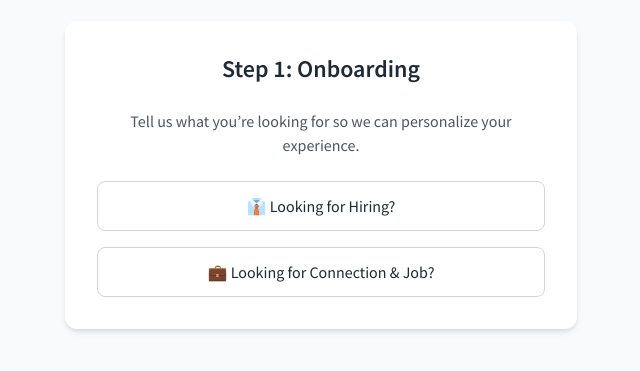
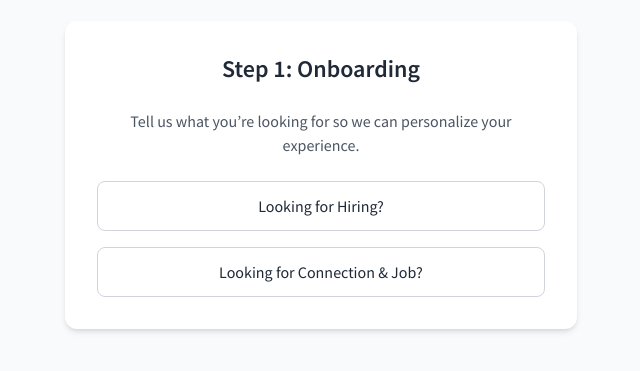
Before and after one commit to Ssharma0355/react-tech-social-media, a React (Create React App) app: page /onboarding in a window 1280 px wide. Shown: the part 225-596 px from the top of the page, without its empty margins (319-959 px from the left). Built offline with nearby package versions, Linux system fonts and the light colour scheme.

Commit message:
Added Toast message for better UI

```diff
--- a/package.json
+++ b/package.json
@@ -14,10 +14,12 @@
     "react": "^18.3.1",
     "react-circular-progressbar": "^2.2.0",
     "react-dom": "^18.3.1",
+    "react-hot-toast": "^2.6.0",
     "react-icons": "^5.5.0",
     "react-router-dom": "^7.8.2",
     "react-scripts": "5.0.1",
     "react-tinder-card": "^1.6.4",
+    "react-toastify": "^11.0.5",
     "web-vitals": "^2.1.4",
     "zustand": "^5.0.8"
   },
--- a/src/App.js
+++ b/src/App.js
@@ -4,12 +4,14 @@ import routes from "./routes/routes";
 import PrivateRoute from "./routes/PrivateRoute";
 import Navbar from "./components/Navbar";
 import useThemeStore from "./store/themeStore";
+import { Toaster } from "react-hot-toast";
 
 function App() {
   const darkMode = useThemeStore((state) => state.darkMode);
 
   return (
     <div className={`${darkMode ? "dark" : ""} min-h-screen`}>
+        <Toaster position="top-right" reverseOrder={false} />
       <div className="bg-lightBg text-lightText dark:bg-darkBg dark:text-darkText transition-colors duration-300 min-h-screen flex flex-col">
         <Router>
           <Routes>
--- a/src/pages/authpage/SignupPage.js
+++ b/src/pages/authpage/SignupPage.js
@@ -4,6 +4,8 @@ import NavLayout from "../../layouts/NavLayout";
 import CaruselSection from "../landingpage/Section1/CaruselSection";
 import { Link, useNavigate } from "react-router-dom";
 import useAuthStore from "../../store/authStore"; // ✅ import store
+import toast from "react-hot-toast";
+
 
 const SignupPage = () => {
   const darkMode = useThemeStore((state) => state.darkMode);
@@ -22,9 +24,10 @@ const handleSubmit = async (e) => {
   if (firstName && lastName && email && password) {
     const result = await signup();
     if (result.success) {
+      toast.success(result.data.message);
       navigate("/verify-email");
     } else {
-      alert(result.error);
+     toast.error(result.error);
     }
   } else {
     alert("Please fill all required fields.");
@@ -41,6 +44,7 @@ const handleSubmit = async (e) => {
       <main
         className={`${darkMode ? "dark" : ""} h-[90vh] md:min-h-screen flex items-center`}
       >
+
         <div className="flex flex-col md:flex-row items-center justify-center gap-12 px-6 py-8 w-full max-w-6xl mx-auto">
           {/* Left Panel - Form */}
           <div className="flex flex-col w-full md:w-1/2 p-6 bg-white rounded-xl shadow-md gap-6">
--- a/src/pages/onboarding/Onboarding.js
+++ b/src/pages/onboarding/Onboarding.js
@@ -27,14 +27,14 @@ const Onboarding = () => {
             onClick={forCandidate}
             className="w-full py-3 px-4 rounded-lg border border-gray-300 text-gray-800 font-medium hover:bg-[#4CAF50] hover:text-white transition"
           >
-            👔 Looking for Hiring?
+           Looking for Hiring?
           </button>
 
           <button
             onClick={forConnection}
             className="w-full py-3 px-4 rounded-lg border border-gray-300 text-gray-800 font-medium hover:bg-[#4CAF50] hover:text-white transition"
           >
-            💼 Looking for Connection & Job?
+            Looking for Connection & Job?
           </button>
         </div>
       </div>
```
Also changed, not shown: 1 other file (tests, documents, lock files or other folders).
